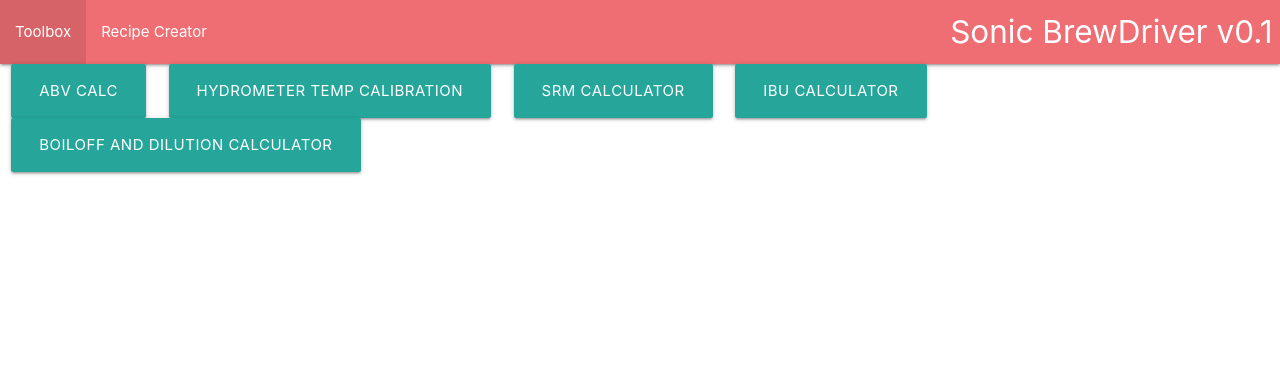
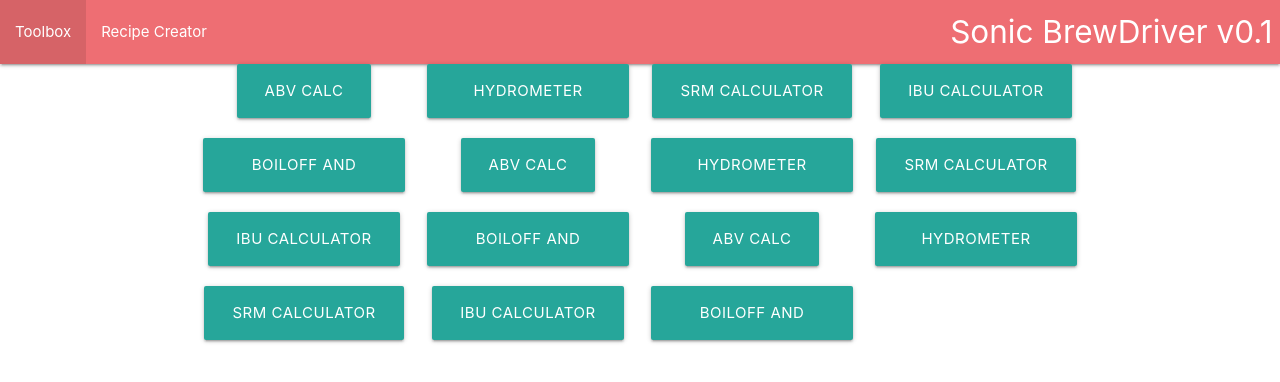
Before and after one commit to booshington/sonicbrewdriver, a React (Create React App) app: page /tools in a window 1280 px wide. Shown: the top 382 px of the page. Built offline with nearby package versions, Linux system fonts and the light colour scheme.

Commit message:
Updated algo to generate rows and columns of Tools. Moved test data to external file, added control over number of columns to prop on Toolbox

```diff
--- a/src/components/Tool.tsx
+++ b/src/components/Tool.tsx
@@ -1,11 +1,11 @@
 import React, { Component } from 'react';
 
-interface ITool {
+export interface ITool {
     name: string;
     description: string;
 }
 
-class Tool extends Component<ITool>{
+export class Tool extends Component<ITool>{
     constructor(props: ITool){
         super(props)
     }
--- a/src/containers/App.tsx
+++ b/src/containers/App.tsx
@@ -9,6 +9,7 @@ class App extends Component {
     }
   };
   render(){
+    const numCols = 4;
     return (
       <div>
         <nav>
@@ -21,7 +22,7 @@ class App extends Component {
           </div>
         </nav>
         <Route exact path="/" render={() => (<div>Home page</div>)}/>
-        <Route exact path="/tools" render={() => (<Toolbox />)}/>
+        <Route exact path="/tools" render={() => (<Toolbox numCols={numCols} />)}/>
         <Route exact path="/recipes" render={() => (<div>Recipes</div>)}/>
       </div>
     );
--- a/src/containers/Toolbox.tsx
+++ b/src/containers/Toolbox.tsx
@@ -1,48 +1,62 @@
 import React, { Component } from 'react'
-import Tool from '../components/Tool'
+import { ITool, Tool }   from '../components/Tool'
+import testTools from '../test/testTools';
 
-class Toolbox extends Component{
+interface IToolBox {
+    numCols: number;
+}
+
+class Toolbox extends Component<IToolBox>{
     constructor(props: any){
         super(props);
     }
 
+    /*
+        generateGrid
+
+            Generates the Tool grid.
+
+        Arguments:
+            array (ITool[]): ITool array to be rendered into rows and columns
+            numCols (number): Desired # of columns
+
+        Returns:
+            rows (React.Component[]): Array of React components comprising the grid
+
+            In the format of:
+                <div class=row>
+                    <div class=col>
+                        <Tool />
+                    </div>
+                    ... until numCols is reached (or all Tools rendered)
+                </row>
+                ... until all Tools are rendered
+    */
+   generateGrid(array: ITool[], numCols: number){
+        var rows = []
+        var numRows = Math.ceil(array.length/numCols)
+        for(var i = 0, toolIndex = 0; i < numRows;i++){
+            let cols = []
+            for (var j = 0; j<numCols; j++, toolIndex++){
+                if(!array[toolIndex]){break}
+                cols.push(
+                    <div className={`col l${Math.floor(12/numCols)} center-align`}>
+                        <Tool {...array[toolIndex]} />
+                    </div>
+                )
+            }
+            let row = <div className={"row"}>{[...cols]}</div>
+            rows.push(row)
+        }
+        return rows
+    }
     render(){
-        const testTools = [
-            {
-                name:"ABV Calc",
-                description:"Alcohol by Volume calculator",
-            },
-            {
-                name:"Hydrometer Temp Calibration",
-                description:"Adjusts the hydrometer reading based on liquid temperature",
-            },
-            {
-                name:"SRM Calculator",
-                description:"Calculates an estimated SRM based on grain bill and other variables",
-            },
-            {
-                name:"IBU Calculator",
-                description:"Calculates an estimated IBU on a given hop schedule and other variables",
-            },
-            {
-                name:"Boiloff and Dilution Calculator",
-                description:"Calculates estimated concentration change through boiloff over time and \
-                    liquid quantity, or calculates required boiloff time given a quantity delta.",
-            },
-        ]
+        const {numCols} = this.props
         return (
-            <div>
-                <div className={"row"}>
-                    {
-                        testTools.map((currelement, index) => {
-                            return (
-                            <div className="col sml4">
-                                <Tool {...currelement} />
-                            </div>
-                            );
-                          })
-                    }
-                </div>
+            <div className="container">
+                {
+                    this.generateGrid(testTools, numCols)
+                }
             </div>
         )
     }
--- /dev/null
+++ b/src/test/testTools.ts
@@ -0,0 +1,68 @@
+import { ITool } from '../components/Tool'
+export const testTools: ITool[] = [
+    {
+        name:"ABV Calc",
+        description:"Alcohol by Volume calculator",
+    },
+    {
+        name:"Hydrometer Temp Calibration",
+        description:"Adjusts the hydrometer reading based on liquid temperature",
+    },
+    {
+        name:"SRM Calculator",
+        description:"Calculates an estimated SRM based on grain bill and other variables",
+    },
+    {
+        name:"IBU Calculator",
+        description:"Calculates an estimated IBU on a given hop schedule and other variables",
+    },
+    {
+        name:"Boiloff and Dilution Calculator",
+        description:"Calculates estimated concentration change through boiloff over time and \
+            liquid quantity, or calculates required boiloff time given a quantity delta.",
+    },
+    {
+        name:"ABV Calc",
+        description:"Alcohol by Volume calculator",
+    },
+    {
+        name:"Hydrometer Temp Calibration",
+        description:"Adjusts the hydrometer reading based on liquid temperature",
+    },
+    {
+        name:"SRM Calculator",
+        description:"Calculates an estimated SRM based on grain bill and other variables",
+    },
+    {
+        name:"IBU Calculator",
+        description:"Calculates an estimated IBU on a given hop schedule and other variables",
+    },
+    {
+        name:"Boiloff and Dilution Calculator",
+        description:"Calculates estimated concentration change through boiloff over time and \
+            liquid quantity, or calculates required boiloff time given a quantity delta.",
+    },
+    {
+        name:"ABV Calc",
+        description:"Alcohol by Volume calculator",
+    },
+    {
+        name:"Hydrometer Temp Calibration",
+        description:"Adjusts the hydrometer reading based on liquid temperature",
+    },
+    {
+        name:"SRM Calculator",
+        description:"Calculates an estimated SRM based on grain bill and other variables",
+    },
+    {
+        name:"IBU Calculator",
+        description:"Calculates an estimated IBU on a given hop schedule and other variables",
+    },
+    {
+        name:"Boiloff and Dilution Calculator",
+        description:"Calculates estimated concentration change through boiloff over time and \
+            liquid quantity, or calculates required boiloff time given a quantity delta.",
+    },
+];
+
+export default testTools;
```
